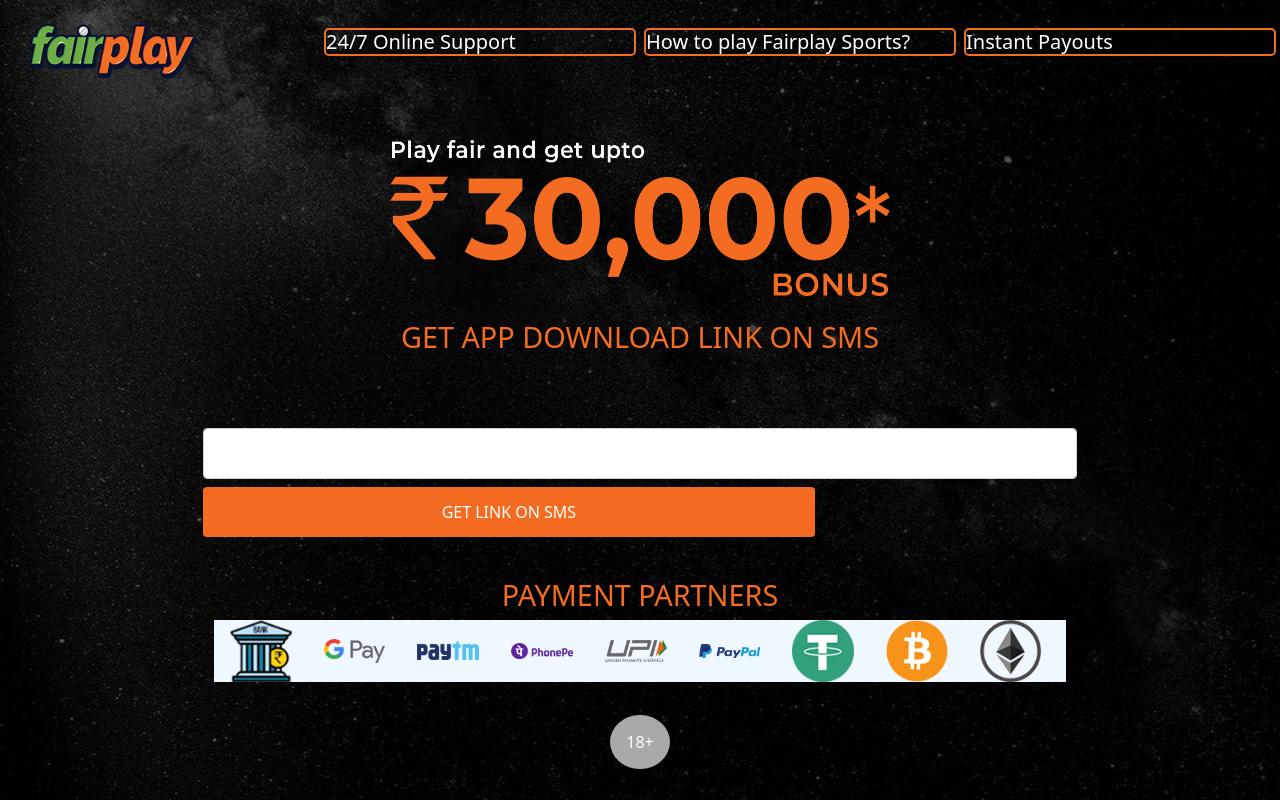
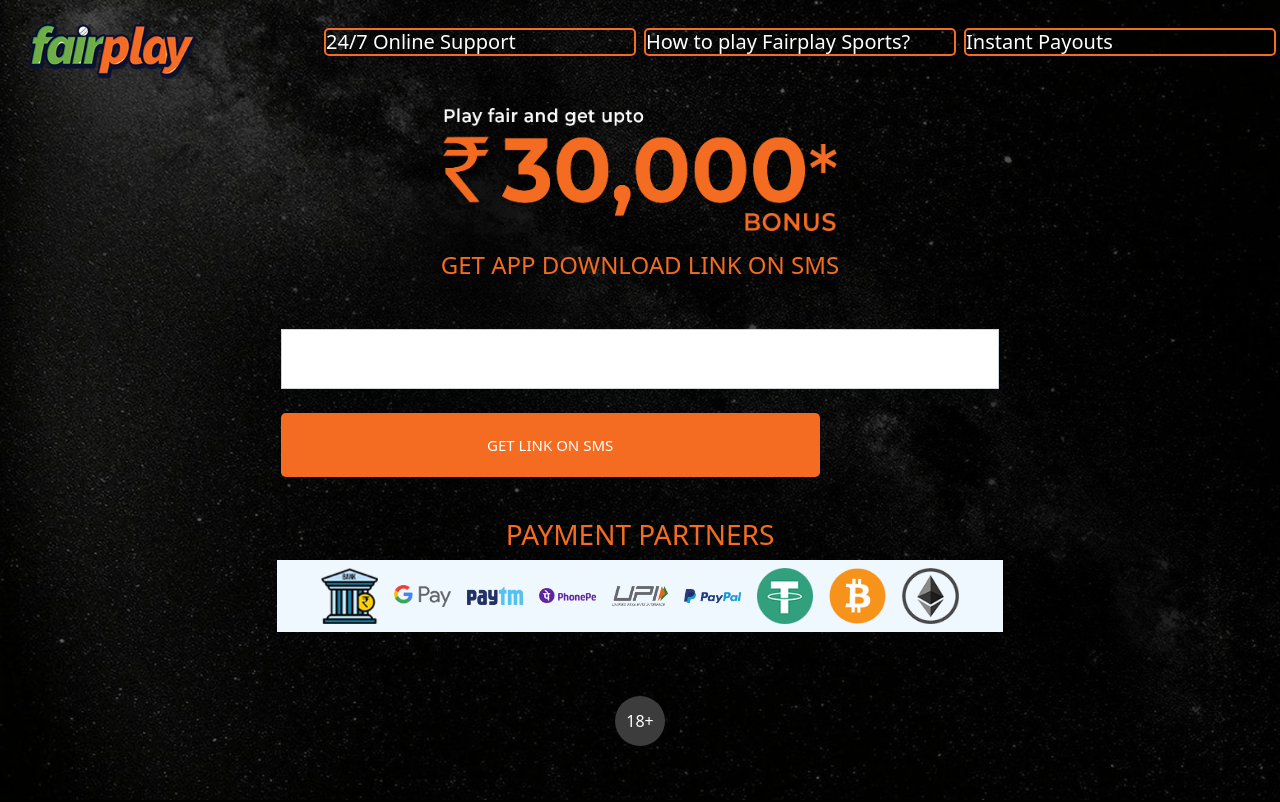
Before and after one commit to pournimas29/landingpage, a website: page index1.html in a window 1280 px wide. Drawn offline with nearby package versions, Linux system fonts and the light colour scheme.

Commit message:
landing-page for desktop

```diff
--- a/assets/css/style.css
+++ b/assets/css/style.css
@@ -1,12 +1,13 @@
 html,
 body {
     width: 100%;
-    height: 100%
+    height: 100%;
+    margin: 0px
 }
 
 #home {
     background-image: url("../images/landing-page-bg.jpg");
-    height: 100vh;
+    /* height: 100vh; */
     /* width: 100%; */
     background-size: cover;
     background-color: black;
@@ -16,11 +17,6 @@
     max-width: 100%;
 }
 
-.logo {
-    height: 100%;
-    width: 500px;
-}
-
 .text {
     font-size: 1.5rem;
     color: #f36c21;
@@ -28,17 +24,41 @@
 
 p {
     margin: auto !important;
-    font-size: 0.9rem;
+    font-size: 1.3rem;
 }
 
 h2 {
-    font-size: 1.8rem;
+    font-size: 1.5rem;
     color: #f36c21;
+}
+
+h3 {
+    color: #f36c21;
+}
+
+h6 {
+    margin-bottom: 0;
+}
+
+input {
+    caret-color: #f36c21;
+    font-size: 0.9rem !important;
+}
+
+input::-webkit-outer-spin-button,
+input::-webkit-inner-spin-button {
+    -webkit-appearance: none;
+    margin: 0;
 }
 
 .theme {
     border-radius: 5px;
     border: 2px solid #f36c21;
+}
+
+.form-control:focus {
+    border: 2px solid #f36c21;
+    box-shadow: none;
 }
 
 @media only screen and (min-device-width: 768px) and (max-device-width: 1024px) {
@@ -52,27 +72,71 @@
     max-width: 900px;
 }
 
-.form-control {
-    line-height: 2.3;
-}
-
 .text-color {
     color: #f36c21;
 }
 
 .btn {
     background-color: #f36c21;
-    min-width: 70%;
-    height: 50px;
+    height: 64px;
+    text-align: center;
+    justify-content: center;
+}
+
+.btn:focus {
+    border: 2px solid #f36c21;
+    box-shadow: none;
+}
+
+.text {
+    height: 60px;
+}
+
+.w-45 {
+    width: 45% !important;
+}
+
+.w-85 {
+    width: 85% !important;
+}
+
+.sizing {
+    font-size: 15px;
+    display: flex;
+    align-items: center;
+    justify-content: center;
 }
 
 .card {
     background-color: transparent;
 }
 
-.age {
-    background-color: darkgrey;
+
+/* .age {
+    background-color: rgb(50, 50, 50);
     cursor: pointer;
+    font-size: 17px;
+} */
+
+.dot {
+    height: 50px;
+    width: 50px;
+    background-color: rgb(60, 60, 60);
+    border-radius: 50%;
+    display: flex;
+    align-items: center;
+    justify-content: center;
+    position: relative;
+}
+
+.dot:hover::after {
+    content: "Only 18+ people should use the services and should use it
+ responsibly. Players should be aware of any financial risk and govern themselves accordingly position: absolute;
+    background-color: red;
+}
+
+a:hover {
+    background-color: rgb(90, 90, 90);
 }
 
 .payment {
@@ -86,12 +150,12 @@
 
 .social-icon a {
     display: flex;
-    align-content: space-around;
     align-items: center;
+    justify-content: center;
 }
 
 .social-icon a img {
-    width: 11%;
-    height: 100%;
-    padding: 0 1rem;
+    width: 10%;
+    height: 80%;
+    padding: 0.5rem;
 }
--- a/assets/js/custom.js
+++ b/assets/js/custom.js
@@ -0,0 +1,7 @@
+$(document).ready(function() {
+    console.log("hello");
+
+    $("#phoneField").CcPicker({
+        dataUrl: "data.json"
+    });
+});
--- a/index1.html
+++ b/index1.html
@@ -15,14 +15,15 @@
     <link rel="stylesheet" href="assets/css/style.css" />
 </head>
 
-<body>
+<body id="home">
     <!--[if lt IE 7]>
       <p class="browsehappy">
         You are using an <strong>outdated</strong> browser. Please
         <a href="#">upgrade your browser</a> to improve your experience.
       </p>
     <![endif]-->
-    <section id="home">
+
+    <section>
         <div class="container-fluid">
             <div class="row py-4">
                 <div class="col-3"></div>
@@ -42,44 +43,45 @@
                     </h5>
                 </div>
             </div>
+        </div>
         <div class="container">
-                <div class="px-4 py-5">
-                    <div class="row text-center">
-                        <div class="col-md-12 col-sm-12 col-12">
-                            <div class="logo text-center mx-auto mt-2">
+            <div class="row pt-2 pb-4">
+                <div class="col-12">
+                    <div class="w-45 text-center mx-auto py-3">
                         <img src="assets/images/offers.png" class="d-block" alt="" />
-                                <h2 class="pt-4 text-uppercase">
-                                    GET APP DOWNLOAD LINK ON SMS
-                                </h2>
+                    </div>
+                </div>
+                <div class="col-12">
+                    <div class="text-center mx-auto">
+                        <h2 class="pt-1 text-uppercase">GET APP DOWNLOAD LINK ON SMS</h2>
                     </div>
                 </div>
             </div>
         </div>
-                <div class="row">
-                    <div class="col-md-12 col-sm-12 col-12">
-                        <div class="mx-auto card">
+        <div class="container">
+            <div class="row mx-auto w-85">
+                <div class="col-12">
+                    <div class="card">
                         <form class="form-group">
                             <div class="py-3">
-                                    <div class="text-align align-center pb-2">
-                                        <input type="number" class="form-control" />
+                                <div class="pb-4">
+                                    <input type="text" class="form-control form-control-lg rounded-0 px-4 py-3 text" maxlength="10" />
                                 </div>
-                                    <div class="text-left">
-                                        <button type="button" class="w-25 btn text-white text-uppercase">
-                        <span type="submit"> Get link on sms </span>
-                      </button>
+                                <button type="button" class="w-75 btn btn-lg text-left text-white text-uppercase">
+                      <h6 type="submit" class="sizing"> Get link on sms </h6>
                                 </div>
                             </div>
                         </form>
                     </div>
                 </div>
             </div>
+        </div>
         <div class="container">
-                    <!-- <div class="col-lg-7 col-md-9 col-12 mx-auto"> -->
-                    <!-- <div class="mb-10"> -->
-                    <h2 class="text-center text-uppercase mt-4">payment Partners</h2>
             <div class="row">
-                        <div class="col-12">
-                            <div class="text-center align-center justify-center social-icon">
+              <div class="col-10 mx-auto py-4">
+                  <div class="pb-3">
+                  <h3 class="text-center text-uppercase pt-0">payment Partners</h3>
+                  <div class="text-center social-icon">
                       <a href="https://registration.fairplay.club/" class="">
                           <img src="assets/images/paymentpartners/bank.png" alt="" />
                           <img src="assets/images/paymentpartners/gpay.png" alt="" />
@@ -94,26 +96,24 @@
                   </div>
               </div>
             </div>
-                    <!-- </div> -->
-                    <!-- </div> -->
         </div>
-
+     </div>
+      <div class="container">
         <div class="row">
-                    <div class="col-12 mx-auto text-center py-5">
-                        <a id="myId" class="age text-white py-3 px-3 text-decoration-none rounded-circle">
-                18+
-              </a>
-                    </div>
+            <div class="col-12 py-4">
+                <a class="dot text-white py-3 px-3 mx-auto pb-6 text-decoration-none" data-toggle="tooltip" data-placement="right">18+</a>
                             </div>
                     </div>
                 </div>
     </section>
     <script src="https://ajax.googleapis.com/ajax/libs/jquery/1.12.4/jquery.min.js"></script>
+    <script src="https://cdn.jsdelivr.net/npm/popper.js@1.12.9/dist/umd/popper.min.js" integrity="sha384-ApNbgh9B+Y1QKtv3Rn7W3mgPxhU9K/ScQsAP7hUibX39j7fakFPskvXusvfa0b4Q" crossorigin="anonymous"></script>
     <script src="assets/js/min.js" async defer></script>
-    <script src="assets/js/custom.js" async defer></script>
     <script>
-        $(function() {
+        $(document).ready(function() {
+            $("text-white").click(function() {
             $('[data-toggle="tooltip"]').tooltip();
+        });
     });
     </script>
 </body>
```
Lines whose indentation alone changed are shown as unchanged.
